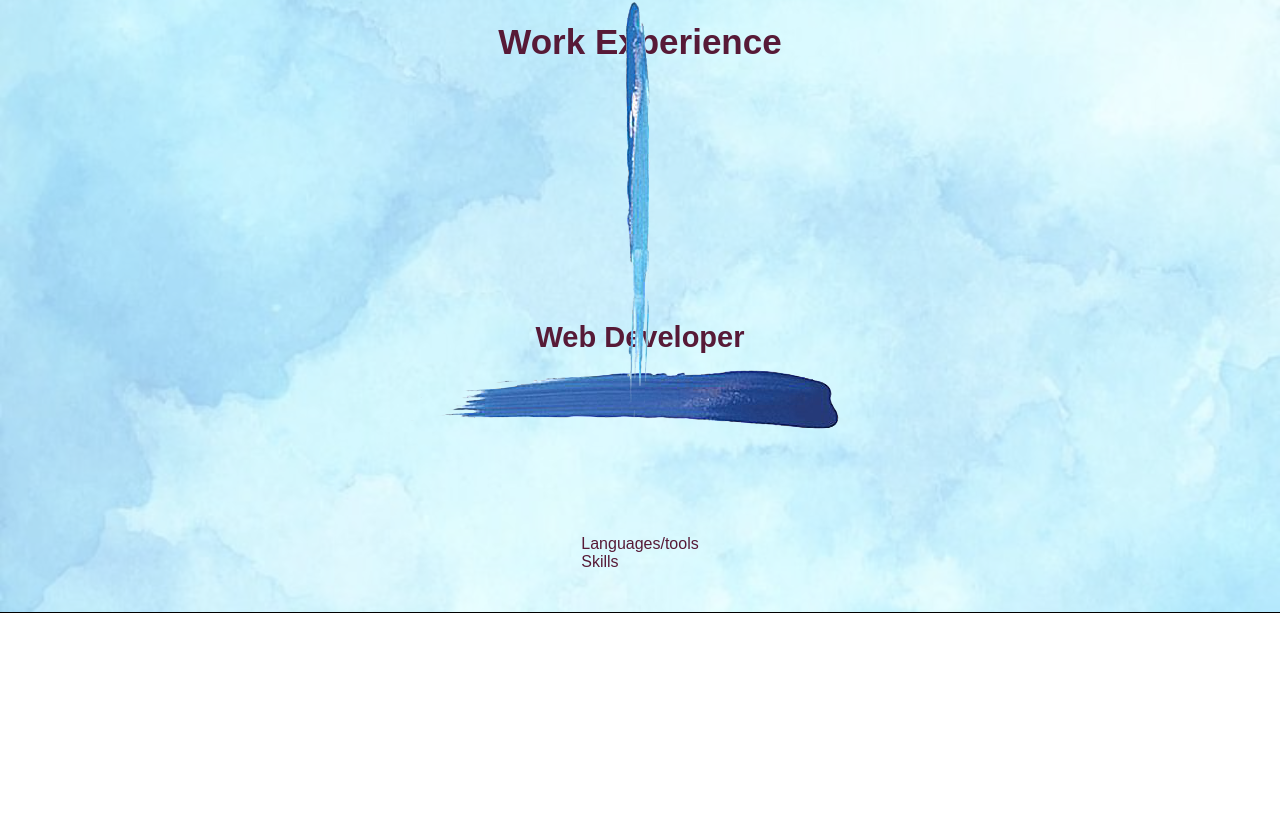
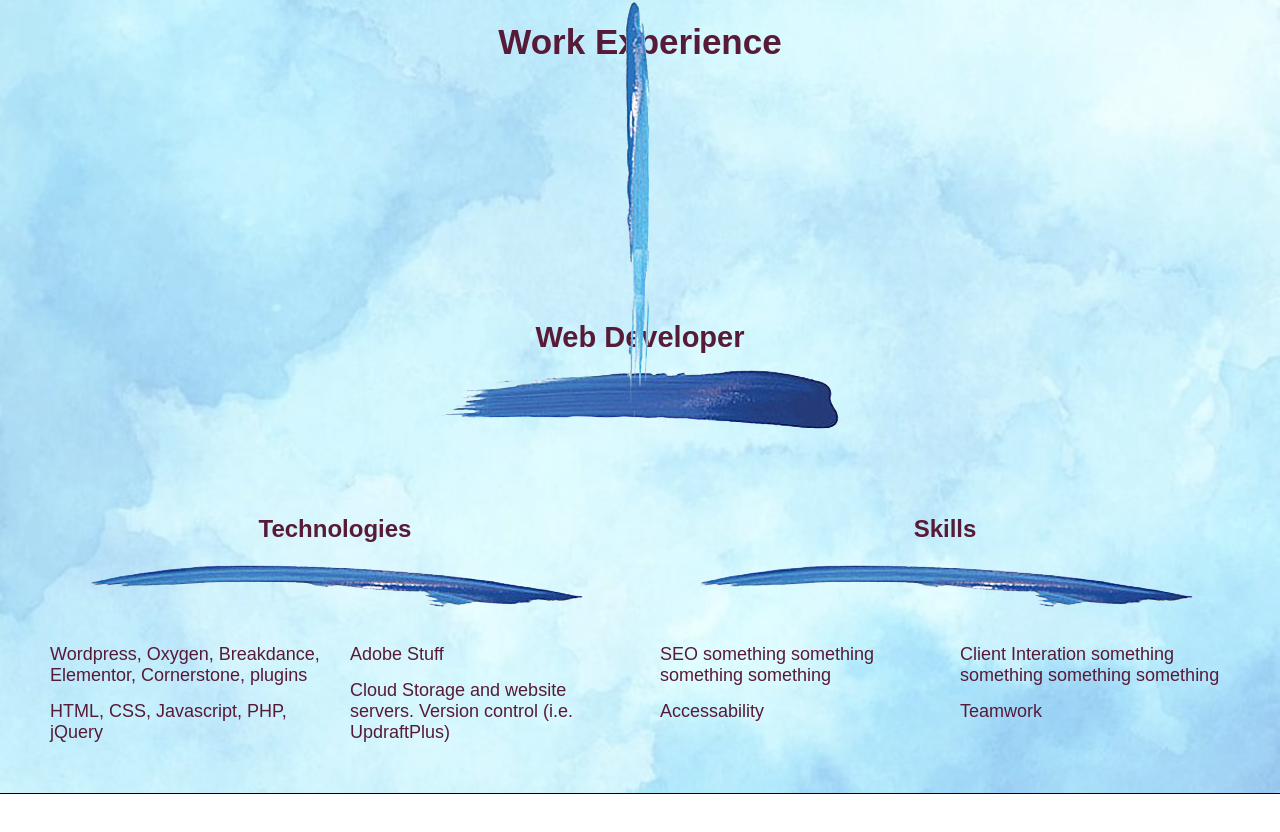
Before and after one commit to avrrodriguez/avrr-portfolio, a Next.js app: page / in a window 1280 px wide. Shown: the part 1172-2004 px from the top of the page. Before the commit the page ends 1864 px from the top, so only its background shows below. Built offline with nearby package versions, Linux system fonts and the light colour scheme.

Commit message:
adds structure and some design to web developer work experience

```diff
--- a/src/app/styles/globals.css
+++ b/src/app/styles/globals.css
@@ -25,6 +25,10 @@ h3 {
   font-size: 29px;
 }
 
+h4 {
+  font-size: 24px;
+}
+
 p {
   font-size: 18px;
 }
--- a/src/app/styles/work-experience.css
+++ b/src/app/styles/work-experience.css
@@ -1,11 +1,11 @@
 @import url(./globals.css);
 
 .work-experience {
-  height: 80vh;
   display: flex;
   flex-direction: column;
   align-items: center;
   gap: 90px;
+  padding-bottom: 50px;
 
   background-image: url("../../../public/watercolor-blue-background.jpeg");
   background-repeat: no-repeat;
@@ -14,6 +14,58 @@
   background-blend-mode: lighten;
 
   /* box-shadow: inset 5px 5px 5px 5px #ffffff; */
+}
+
+.web-developer-info {
+  display: flex;
+  flex-direction: row;
+  gap: 40px;
+
+  margin-top: -20px;
+
+  width: 100%;
+  padding: 0px 50px;
+}
+
+.web-developer-tools-info,
+.web-developer-skills-info
+{
+  display: flex;
+  flex-direction: row;
+  width: 100%;
+  gap: 30px;
+}
+
+.web-developer-tools-info > div,
+.web-developer-skills-info > div {
+  width: 50%;
+
+  display: flex;
+  flex-direction: column;
+  gap: 15px;
+}
+
+.web-developer-tools {
+  display: flex;
+  flex-direction: column;
+  align-items: center;
+  width: 50%;
+  gap: 20px;
+}
+
+.web-developer-skills {
+  display: flex;
+  flex-direction: column;
+  align-items: center;
+  width: 50%;
+  gap: 20px;
+}
+
+.web-developer-tools-title,
+.web-developer-skills-title {
+  display: flex;
+  flex-direction: column;
+  align-items: center;
 }
 
 .top-shadow {
@@ -45,3 +97,9 @@ div.work-experience {
   width: auto;
   height: auto;
 }
+
+.web-developer-subtitle-accent-image {
+  width: auto;
+  height: auto;
+  transform: rotateY(180deg);
+}
--- a/src/app/topics/WorkExperience.tsx
+++ b/src/app/topics/WorkExperience.tsx
@@ -24,8 +24,50 @@ export default function WorkExperience() {
         />
       </div>
       <div className="web-developer-info">
-        <div className="web-developer-tools">Languages/tools</div>
-        <div className="web-developer-skills">Skills</div>
+        <div className="web-developer-tools">
+          <div className="web-developer-tools-title">
+            <h4>Technologies</h4>
+            <Image
+              className="web-developer-subtitle-accent-image"
+              src='/subheadings-accent-img.png'
+              alt="main headers image"
+              width={300}
+              height={300}
+            />
+          </div>
+          <div className="web-developer-tools-info">
+            <div className="web-developer-tools-programming">
+              <p>Wordpress, Oxygen, Breakdance, Elementor, Cornerstone, plugins</p>
+              <p>HTML, CSS, Javascript, PHP, jQuery</p>
+            </div>
+            <div className="web-developer-tools-general">
+              <p>Adobe Stuff</p>
+              <p>Cloud Storage and website servers. Version control (i.e. UpdraftPlus)</p>
+            </div>
+          </div>
+        </div>
+        <div className="web-developer-skills">
+          <div className="web-developer-skills-title">
+            <h4>Skills</h4>
+            <Image
+              className="web-developer-subtitle-accent-image"
+              src='/subheadings-accent-img.png'
+              alt="main headers image"
+              width={300}
+              height={300}
+            />
+          </div>
+          <div className="web-developer-skills-info">
+            <div className="web-developer-skills-websites">
+              <p>SEO something something something something</p>
+              <p>Accessability</p>
+            </div>
+            <div className="web-developer-skills-social">
+              <p>Client Interation something something something something</p>
+              <p>Teamwork</p>
+            </div>
+          </div>
+        </div>
       </div>
     </div>
   )
```
